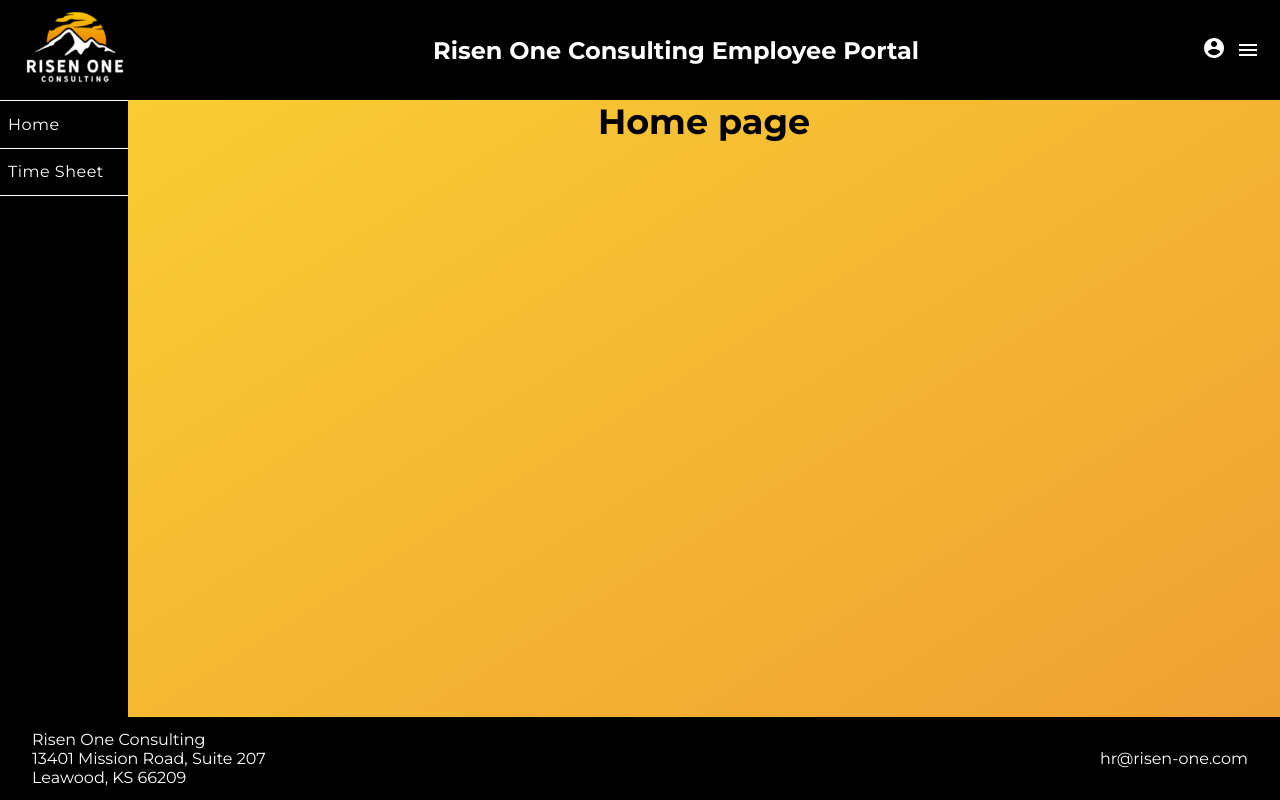
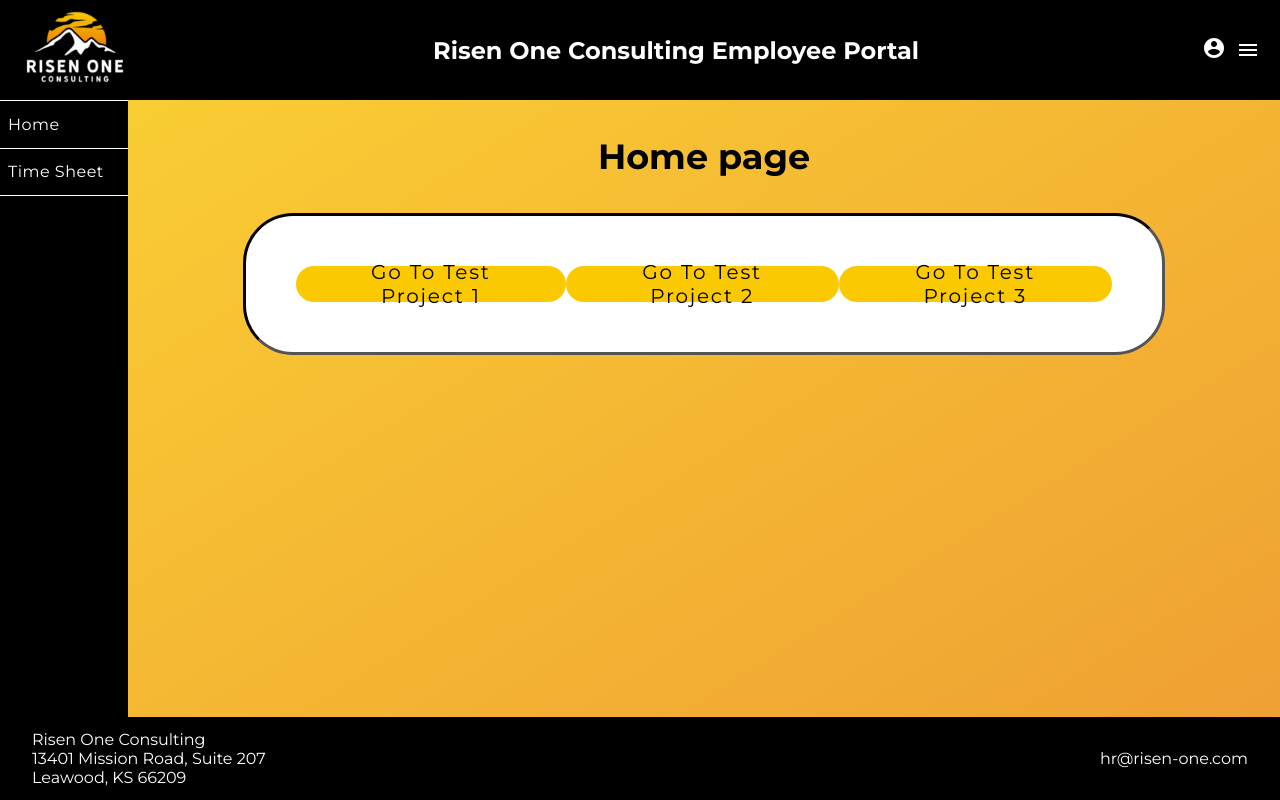
Before and after one commit to ucmo-cs/F25_Risen_One_Team1_MIC, an Angular app in the folder frontend/: page /home in a window 1280 px wide. Built offline with nearby package versions, Linux system fonts and the light colour scheme.

Commit message:
added some buttons to the homepage that direct user to each project

```diff
--- a/frontend/src/app/components/timesheet-entry-container/timesheet-entry-container.component.ts
+++ b/frontend/src/app/components/timesheet-entry-container/timesheet-entry-container.component.ts
@@ -10,6 +10,7 @@
 import type { Project } from '@shared/types';
 import { ProjectService } from '../../services/project.service';
 import { forkJoin } from 'rxjs';
+import { ActivatedRoute } from '@angular/router';
 
 interface EmployeeRow {
   username: string;
@@ -58,14 +59,27 @@
 
   constructor(
     private userService: UserApiService,
-    private projectsService: ProjectService
+    private projectsService: ProjectService,
+    private route: ActivatedRoute
   ) {}
 
-  ngOnInit() {
-    const year = new Date().getFullYear();
-    const month = new Date().getMonth();
+  ngOnInit(): void {
+    this.route.queryParams.subscribe((params) => {
+      const projectId = +params['projectId'];
+      const year = +params['year'];
+      const month = +params['month'];
 
-    this.changeTimesheet(0, year, month);
+      // If these are present & valid, call changeTimesheet
+      if (!isNaN(projectId) && !isNaN(year) && !isNaN(month)) {
+        // Do NOT call this.changeTimesheet(0, year, month) from anywhere else
+        // if you want to rely on the user’s param.
+        this.changeTimesheet(projectId, year, month);
+      } else {
+        const year = new Date().getFullYear();
+        const month = new Date().getMonth();
+        this.changeTimesheet(0, year, month);
+      }
+    });
 
     forkJoin([
       this.userService.getUsers(),
--- a/frontend/src/app/home/home.component.css
+++ b/frontend/src/app/home/home.component.css
@@ -1,34 +1,37 @@
-
 html {
-    background-color: #FBC900;
+  background-color: #fbc900;
 }
 body {
   padding-top: 50px;
   padding-bottom: 50px;
-    background-color: #FBC900;
+  background-color: #fbc900;
   height: fit-content;
   max-width: 100%;
   overflow-x: hidden;
 }
 .container {
-    display: flex;
-    flex-direction: column;
-    align-items: center;
-    background-color: white;
   margin-left: 10%;
   margin-right: 10%;
   border-radius: 50px;
+  padding: 50px;
+  display: flex;
+  flex-direction: row;
+  align-items: flex-start;
+  background-color: white;
+  border-style: inset;
+  border-width: 3px;
+  border-color: #000;
 }
-.box-1{
+.box-1 {
   text-align: left;
-    display:flex;
+  display: flex;
   flex-direction: column;
   align-items: center;
   width: 80%;
   margin: 0 auto;
   border: 2px solid grey;
 }
-.box-2{
+.box-2 {
   width: 80%;
   margin: 0 auto;
   border: 2px solid grey;
@@ -51,13 +54,14 @@
 }
 p {
   text-align: left;
-    font-family: 'Montserrat';
+  font-family: "Montserrat";
   margin-left: center;
 }
 h1 {
   font-weight: bold;
   text-align: center;
   font-size: 35px;
+  padding: 35px;
 }
 .longTextAreaBox {
   width: 910px;
@@ -80,12 +84,12 @@
   width: 390px;
   padding: 10px;
 }
-.employeeName{
+.employeeName {
   margin-right: 15px;
   width: 300px;
   padding-left: 65px;
 }
-.certName{
+.certName {
   padding: 10px;
   width: 385px;
 }
@@ -93,7 +97,7 @@
   width: 390px;
   padding: 10px;
 }
-.datePickerSignatures{
+.datePickerSignatures {
   width: 275px;
   padding: 30px;
   margin-left: 15px;
@@ -109,15 +113,24 @@
 .button-addNew {
   border: none;
   color: #000;
-    background-color: #FBC900;
+  background-color: #fbc900;
   padding: 15px 32px;
   font-size: 16px;
   margin-left: 20%;
   border-radius: 50px;
 }
+.project1Button {
+  margin-right: 16px;
+  margin: auto;
+  background-color: #fbc900;
+  padding: 15px 32px;
+  font-size: 20px;
+  border-radius: 30px;
+  border-radius: 30px;
+}
 
 .button-exportToPDF {
-    border: 2px solid #FBC900;
+  border: 2px solid #fbc900;
   padding: 15px 32px;
   font-size: 16px;
   border-radius: 50px;
@@ -138,7 +151,7 @@
 text-area {
   width: 50%;
 }
-.spacer{
+.spacer {
   flex: 1 1 auto;
 }
 .toolbar {
@@ -156,14 +169,11 @@
   font-size: 50px;
   padding-bottom: 30px;
   padding-right: 25px;
-
 }
-.accountIcon{
+.accountIcon {
   font-size: 70px;
   padding-bottom: 40px;
   padding-right: 100px;
-
-
 }
 
 span {
--- a/frontend/src/app/home/home.component.html
+++ b/frontend/src/app/home/home.component.html
@@ -1 +1,12 @@
 <h1>Home page</h1>
+<div class="container">
+  <button mat-button class="project1Button" (click)="testProject1()">
+    Go To Test Project 1
+  </button>
+  <button mat-button class="project1Button" (click)="testProject2()">
+    Go To Test Project 2
+  </button>
+  <button mat-button class="project1Button" (click)="testProject3()">
+    Go To Test Project 3
+  </button>
+</div>
--- a/frontend/src/app/home/home.component.ts
+++ b/frontend/src/app/home/home.component.ts
@@ -1,22 +1,44 @@
 import { Component } from '@angular/core';
 import { Router } from '@angular/router';
 import { provideNativeDateAdapter } from '@angular/material/core';
-
-interface previousRequest {
-  value: string;
-  viewValue: string;
-}
 
 @Component({
   selector: 'app-form',
   providers: [provideNativeDateAdapter()],
   templateUrl: './home.component.html',
-  styleUrl: './home.component.css',
+  styleUrls: ['./home.component.css'],
 })
 export class HomeComponent {
   constructor(private router: Router) {}
-  /* Sign In navigation Function */
+
+  testProject1() {
+    const year = new Date().getFullYear();
+    const month = new Date().getMonth();
+
+    // Navigate to Timesheet route
+    this.router.navigate(['/timesheet'], {
+      queryParams: { projectId: 0, year, month },
+    });
+  }
+  testProject2() {
+    const year = new Date().getFullYear();
+    const month = new Date().getMonth();
+
+    this.router.navigate(['/timesheet'], {
+      queryParams: { projectId: 1, year, month },
+    });
+  }
+  testProject3() {
+    const year = new Date().getFullYear();
+    const month = new Date().getMonth();
+
+    this.router.navigate(['/timesheet'], {
+      queryParams: { projectId: 2, year, month },
+    });
+  }
+
   ngOnInit() {}
+
   signIn() {
     this.router.navigate(['/login']);
   }
```
Lines whose indentation alone changed are shown as unchanged.
